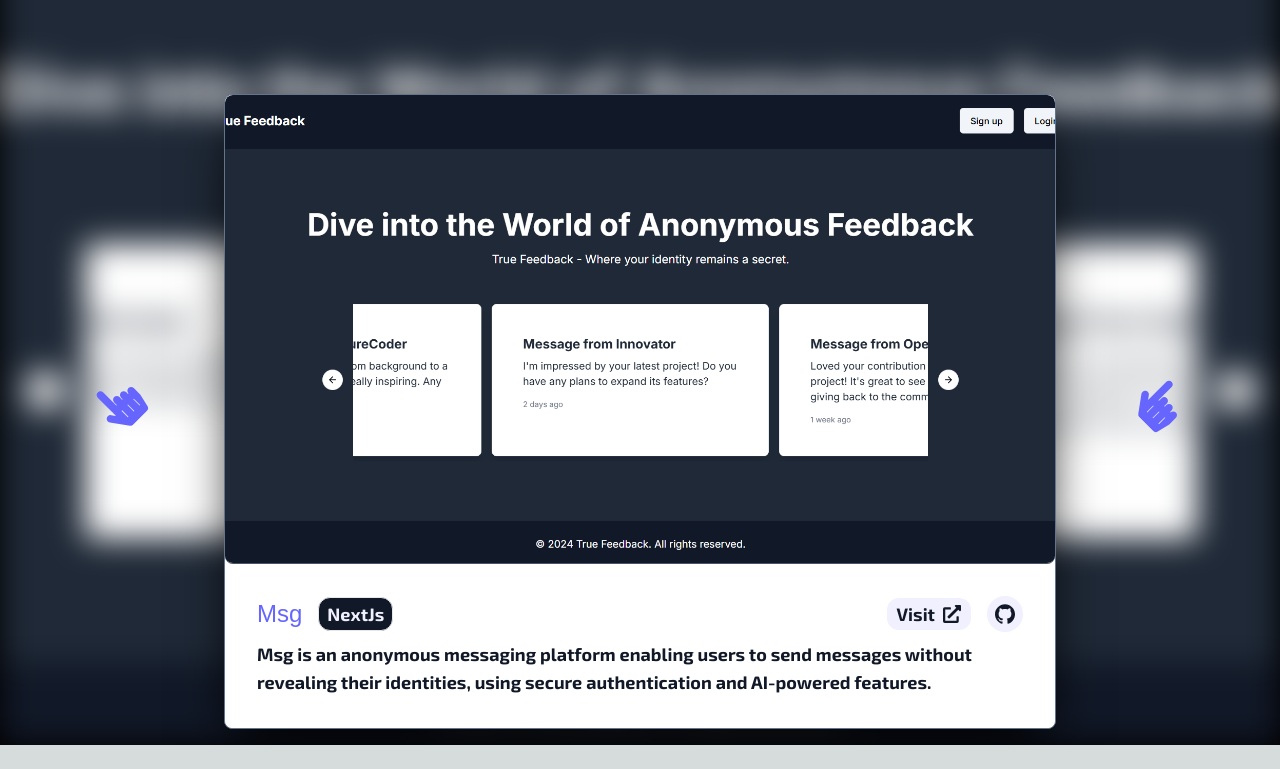
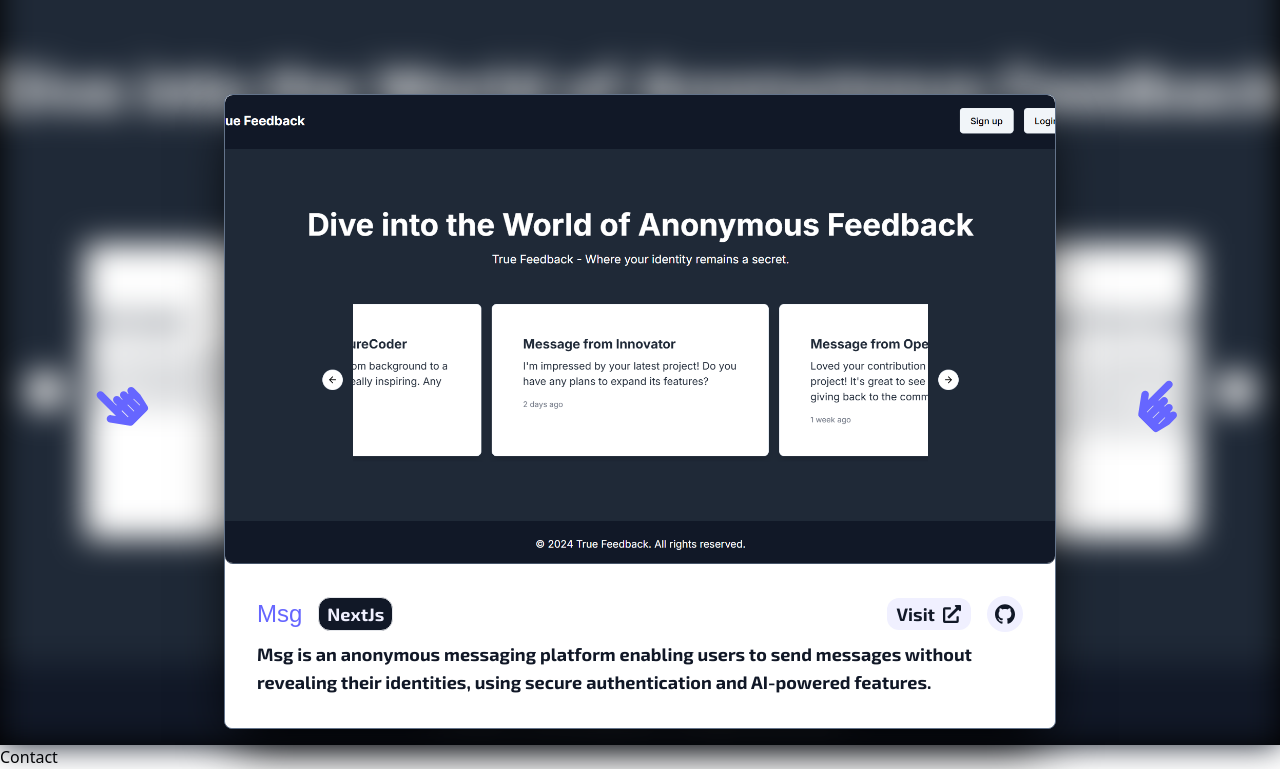
Before and after one commit to prahul25/Portfolio, a Next.js app: page / in a window 1280 px wide. Shown: the part 1518-2287 px from the top of the page. Before the commit the page ends 2263 px from the top, so only its background shows below. Built offline with nearby package versions, Linux system fonts and the light colour scheme; a web font is replaced by a local one.

Commit message:
Added Contact component and include in page section

```diff
--- a/src/app/page.tsx
+++ b/src/app/page.tsx
@@ -1,3 +1,4 @@
+import Contact from "@/components/Contact";
 import LandingPage from "@/components/LandingPage";
 import Projects from "@/components/Projects";
 import Skills from "@/components/Skills";
@@ -9,6 +10,7 @@
     <LandingPage/>
     <Skills/>
     <Projects/>
+    <Contact/>
     </div>
   );
 }
--- /dev/null
+++ b/src/components/Contact.tsx
@@ -0,0 +1,9 @@
+import React from 'react'
+
+function Contact() {
+  return (
+    <div>Contact</div>
+  )
+}
+
+export default Contact
```
